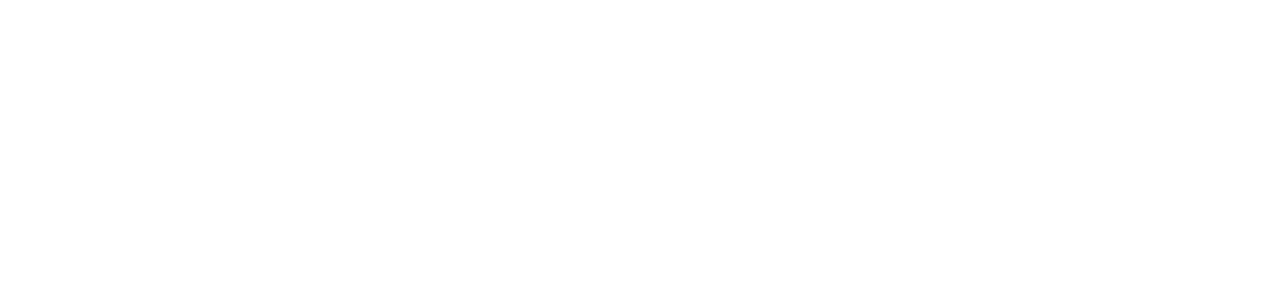
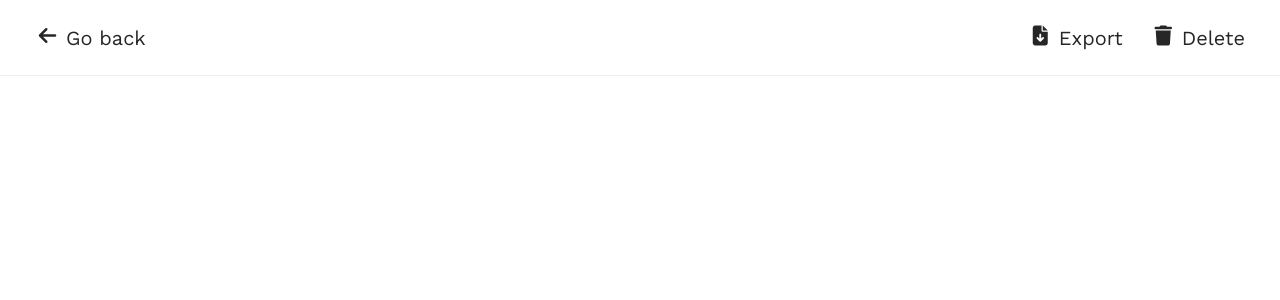
Before and after one commit to bourdier/jotter, a React (Vite) app: page /editor in a window 1280 px wide. Before the commit this address had no page. Shown: the top 300 px of the page. Built offline with nearby package versions, Linux system fonts and the light colour scheme; a web font is replaced by a local one.

Commit message:
Editor page

```diff
--- a/src/App.jsx
+++ b/src/App.jsx
@@ -6,6 +6,7 @@ import Login from './routes/Login';
 import Signup from './routes/Signup';
 import Usage from './routes/Usage';
 import Dashboard from './routes/Dashboard';
+import Editor from './routes/Editor';
 
 function App() {
   return (
@@ -16,6 +17,7 @@ function App() {
         <Route path="/signup" element={<Signup />} />
         <Route path="/usage" element={<Usage />} />
         <Route path="/dashboard" element={<Dashboard />} />
+        <Route path="/editor" element={<Editor />} />
       </Routes>
     </>
   )
--- /dev/null
+++ b/src/routes/Editor.jsx
@@ -0,0 +1,14 @@
+import Tools from "../components/Tools";
+
+export default function Dashboard() {
+  let editor = false;
+
+  return (
+    <div className="dashboard">
+      <Tools editor={editor} />
+      <div className="dashboard__content">
+
+      </div>
+    </div>
+  )
+}
```
